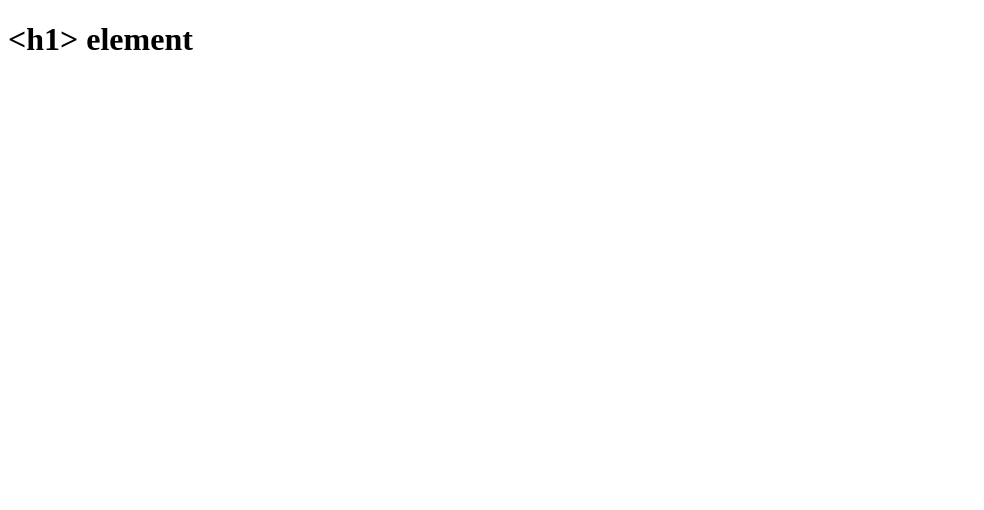
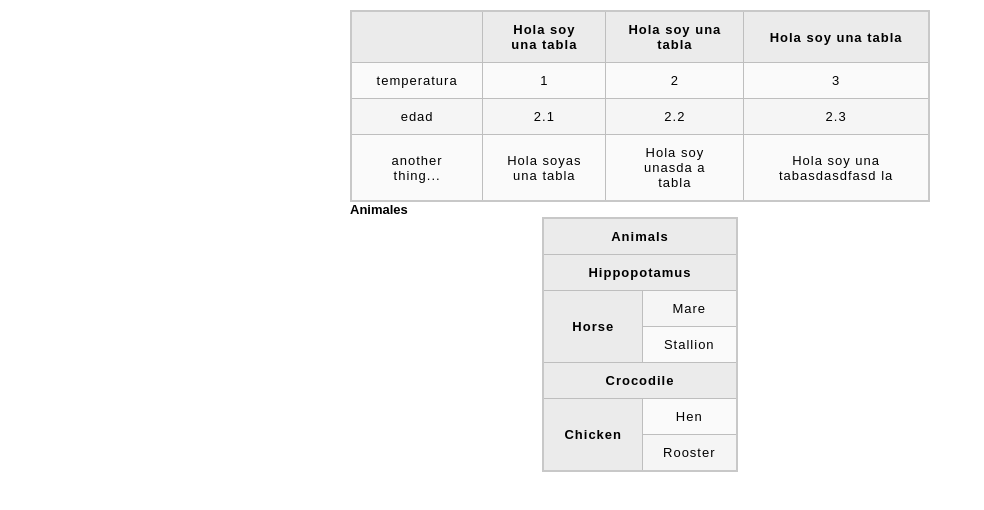
Before and after one commit to MarcoRosselDev/node-09, a website: page mdn_css3/02-head/index.html in a window 1280 px wide. Shown: the whole page, without its empty margins (0-984 px from the left). Drawn offline with Linux system fonts and the light colour scheme.

Commit message:
mdn html table

```diff
--- a/mdn_css3/02-head/index.html
+++ b/mdn_css3/02-head/index.html
@@ -4,8 +4,108 @@
     <meta charset="utf-8">
     <meta name="viewport" content="width=device-width">
     <title>&lt;title&gt; element</title>
+    <style>
+      * {
+        padding: 0;
+        margin: 0 auto;
+        box-sizing: border-box;
+        font-size: small;
+      }
+      html {
+  font-family: sans-serif;
+}
+body {
+  padding: 10px;
+  max-width: 600px;
+}
+
+table {
+  border-collapse: collapse;
+  border: 2px solid rgb(200,200,200);
+  letter-spacing: 1px;
+  font-size: 0.8rem;
+}
+
+td, th {
+  border: 1px solid rgb(190,190,190);
+  padding: 10px 20px;
+}
+
+th {
+  background-color: rgb(235,235,235);
+}
+
+td {
+  text-align: center;
+}
+
+tr:nth-child(even) td {
+  background-color: rgb(250,250,250);
+}
+
+tr:nth-child(odd) td {
+  background-color: rgb(245,245,245);
+}
+
+caption {
+  padding: 10px;
+}
+    </style>
   </head>
   <body>
-    <h1>&lt;h1&gt; element</h1>
+    <table>
+      <tr>
+        <!-- th es un encavezado de tabla "semanticamente correcto" -->
+        <th></th>
+        <th>Hola soy una tabla</th>
+        <th>Hola soy una tabla</th>
+        <th>Hola soy una tabla</th>
+      </tr>
+      <tr>
+        <td>temperatura</td>
+        <td>1</td>
+        <td>2</td>
+        <td>3</td>
+      </tr>
+      <tr>
+        <td>edad</td>
+        <td>2.1</td>
+        <td>2.2</td>
+        <td>2.3</td>
+      </tr>
+      <tr>
+        <td>another thing...</td>
+        <td>Hola soyas  una tabla</td>
+        <td>Hola soy unasda a tabla</td>
+        <td>Hola soy una tabasdasdfasd  la</td>
+      </tr>
+    </table>
+    <h1>Animales</h1>
+    <!-- colspany rowspan -->
+    <table>
+      <tr>
+        <th colspan="2">Animals</th>
+      </tr>
+      <tr>
+        <th colspan="2">Hippopotamus</th>
+      </tr>
+      <tr>
+        <th rowspan="2">Horse</th>
+        <td>Mare</td>
+      </tr>
+      <tr>
+        <td>Stallion</td>
+      </tr>
+      <tr>
+        <th colspan="2">Crocodile</th>
+      </tr>
+      <tr>
+        <th rowspan="2">Chicken</th>
+        <td>Hen</td>
+      </tr>
+      <tr>
+        <td>Rooster</td>
+      </tr>
+    </table>
   </body>
 </html>
```
